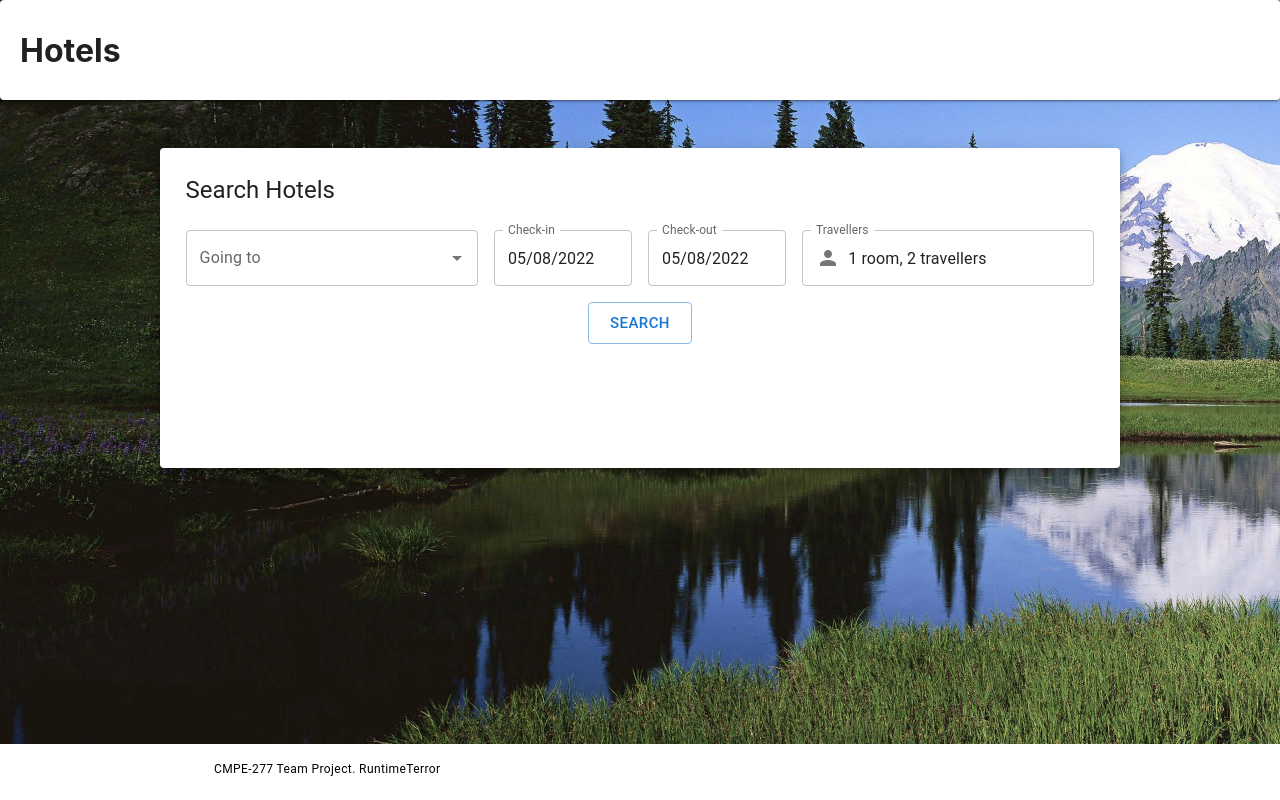
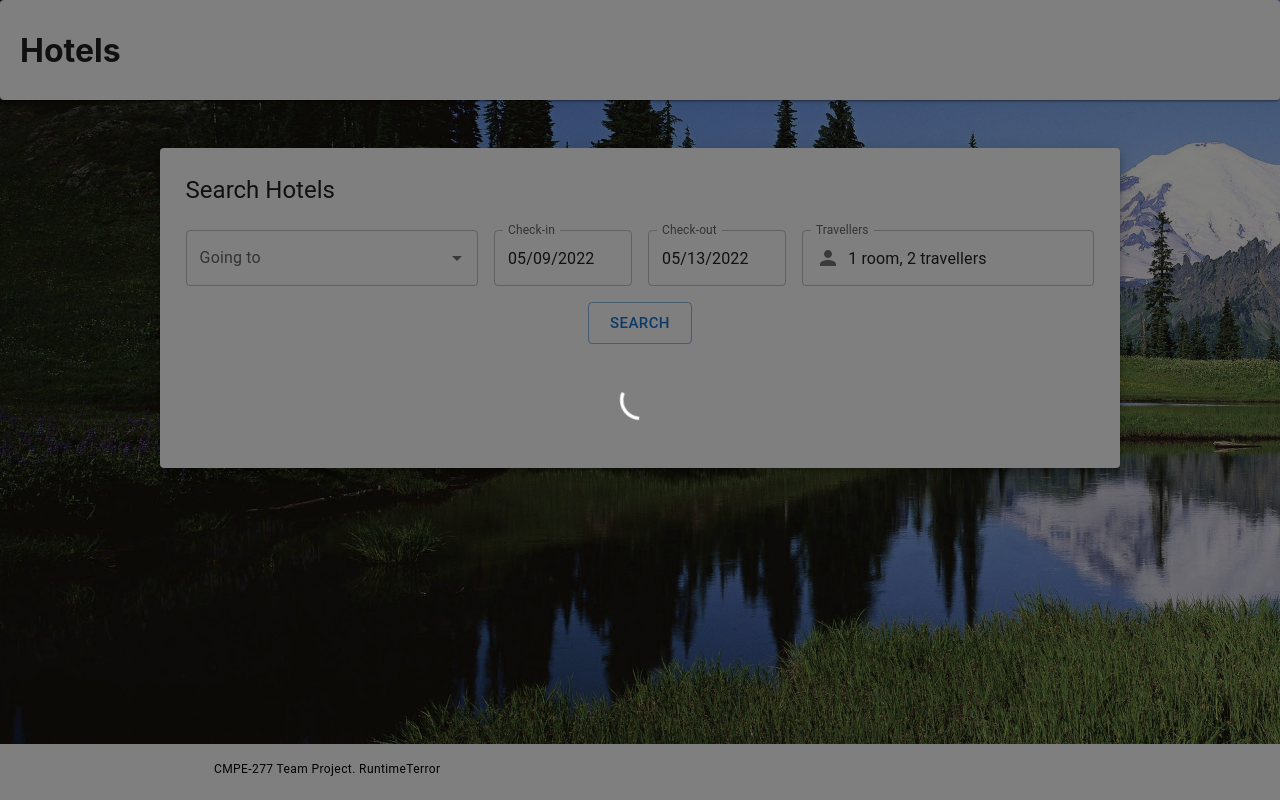
Before and after one commit to gopinathsjsu/team-project-runtimeterror, a React (Create React App) app in the folder hm-web/: page / in a window 1280 px wide. Both pictures are taken after typing "Sample" into the empty fields and a click on the button "SEARCH". Built offline with nearby package versions, Linux system fonts and the light colour scheme; no server answers.

Commit message:
checkpoint

```diff
--- a/hm-web/src/Landing.js
+++ b/hm-web/src/Landing.js
@@ -1,14 +1,36 @@
 import React from 'react'
 import Paper from '@mui/material/Paper';
-import { Button } from '@mui/material';
 import styles from './styles/Landing.module.css'
 import Grid from '@mui/material/Grid';
 import HotelsAuocomplete from './LandingSearch/HotelsAutocomplete';
 import { Box, Typography } from '@mui/material';
 import DateSelector from './LandingSearch/DateSelector';
 import Travellers from './LandingSearch/Travellers';
+import SearchRooms from './LandingSearch/SearchRooms';
 
 export default function Landing() {
+  const tomorrow = new Date()
+  tomorrow.setDate(tomorrow.getDate() + 1)
+  const dayAfterTomorrow = new Date()
+  dayAfterTomorrow.setDate(dayAfterTomorrow.getDate() + 2)
+  const fiveDaysFromNow = new Date()
+  fiveDaysFromNow.setDate(fiveDaysFromNow.getDate() + 5)
+
+  const getMinCheckoutDate = () => {
+    const checkInDate = new Date(checkIn)
+    if (dayAfterTomorrow < checkInDate) {
+      checkInDate.setDate(checkInDate.getDate() + 1)
+      return checkInDate
+    }
+    return dayAfterTomorrow;
+  }
+
+  const [hotel, setHotel] = React.useState(null)
+  const [checkIn, setCheckIn] = React.useState(tomorrow.toLocaleDateString())
+  const [checkOut, setCheckOut] = React.useState(fiveDaysFromNow.toLocaleDateString())
+  const [rooms, setRooms] = React.useState(1)
+  const [guests, setGuests] = React.useState(2)
+
   return (
     <Paper className={styles.landingWrapper} elevation={6}>
       <Box sx={{
@@ -24,18 +46,21 @@ export default function Landing() {
             <HotelsAuocomplete />
           </Grid>
           <Grid item xs={6} md={2} lg={2}>
-            <DateSelector label={"Check-in"} />
+            <DateSelector date={checkIn} setDate={setCheckIn} minDate={tomorrow} label={"Check-in"} />
           </Grid>
           <Grid item xs={6} md={2} lg={2}>
-            <DateSelector label={"Check-out"} />
+            <DateSelector date={checkOut} setDate={setCheckOut} minDate={getMinCheckoutDate()} label={"Check-out"} />
           </Grid>
           <Grid item xs={12} md={4} lg={4}>
-            <Travellers />
+            <Travellers
+              rooms={rooms}
+              guests={guests}
+              setRooms={setRooms}
+              setGuests={setGuests}
+            />
           </Grid>
           <Grid item>
-            <Button variant="outlined" size="large">
-              Search
-            </Button>
+            <SearchRooms />
           </Grid>
         </Grid>
       </Box>
--- a/hm-web/src/LandingSearch/DateSelector.js
+++ b/hm-web/src/LandingSearch/DateSelector.js
@@ -6,17 +6,17 @@ import TextField from '@mui/material/TextField';
 
 
 export default function DateSelector(props) {
-  const [value, setValue] = React.useState();
-
+  const { date, setDate, label, minDate } = props
   const handleChange = (newValue) => {
-    setValue(newValue);
+    setDate(newValue);
   };
 
   return <LocalizationProvider dateAdapter={AdapterDateFns}>
     <DatePicker
-      label={props.label}
+      minDate={minDate}
+      label={label}
       inputFormat="MM/dd/yyyy"
-      value={value}
+      value={date}
       onChange={handleChange}
       renderInput={(params) => <TextField fullWidth={true} {...params} />}
     />
--- /dev/null
+++ b/hm-web/src/LandingSearch/SearchRooms.js
@@ -0,0 +1,24 @@
+import React from 'react'
+import Backdrop from '@mui/material/Backdrop';
+import CircularProgress from '@mui/material/CircularProgress';
+import Button from '@mui/material/Button';
+
+export default function SearchRooms() {
+
+  const [open, setOpen] = React.useState(false);
+  const handleClose = () => {
+    setOpen(false);
+  };
+  const handleToggle = () => {
+    setOpen(!open);
+  };
+  return <><Button onClick={handleToggle} variant="outlined" size="large">Search</Button>
+    <Backdrop
+      sx={{ color: '#fff', zIndex: (theme) => theme.zIndex.drawer + 1 }}
+      open={open}
+      onClick={handleClose}
+    >
+      <CircularProgress color="inherit" />
+    </Backdrop>
+  </>
+}
--- a/hm-web/src/LandingSearch/Travellers.js
+++ b/hm-web/src/LandingSearch/Travellers.js
@@ -19,19 +19,18 @@ const style = {
   boxShadow: 24,
   p: 4,
 };
-export default function Travellers() {
+export default function Travellers(props) {
   const [open, setOpen] = React.useState(false);
   const handleOpen = () => setOpen(true);
   const handleClose = () => setOpen(false);
-  const [travellers, setTravellers] = React.useState(2);
-  const [rooms, setRooms] = React.useState(1);
+  const { rooms, setRooms, guests, setGuests } = props
   return (<>
     <TextField
       fullWidth={true}
       onClick={handleOpen}
       id="outlined-read-only-input"
       label="Travellers"
-      value={`${rooms} room${rooms > 1 ? `s` : ``}, ${travellers} traveller${travellers > 1 ? `s` : ``}`}
+      value={`${rooms} room${rooms > 1 ? `s` : ``}, ${guests} traveller${guests > 1 ? `s` : ``}`}
       InputProps={{
         startAdornment: (
           <InputAdornment position="start">
@@ -52,10 +51,10 @@ export default function Travellers() {
         </Typography>
         <Stack spacing={3} mt pt>
           <Box> Rooms: <Counter value={rooms} handleChange={setRooms} /></Box>
-          <Box> Guests: <Counter value={travellers} handleChange={setTravellers} /></Box>
+          <Box> Guests: <Counter value={guests} handleChange={setGuests} /></Box>
           <Button variant="outlined" onClick={handleClose}>
-              Done
-            </Button>
+            Done
+          </Button>
         </Stack>
       </Box>
     </Modal>
```
